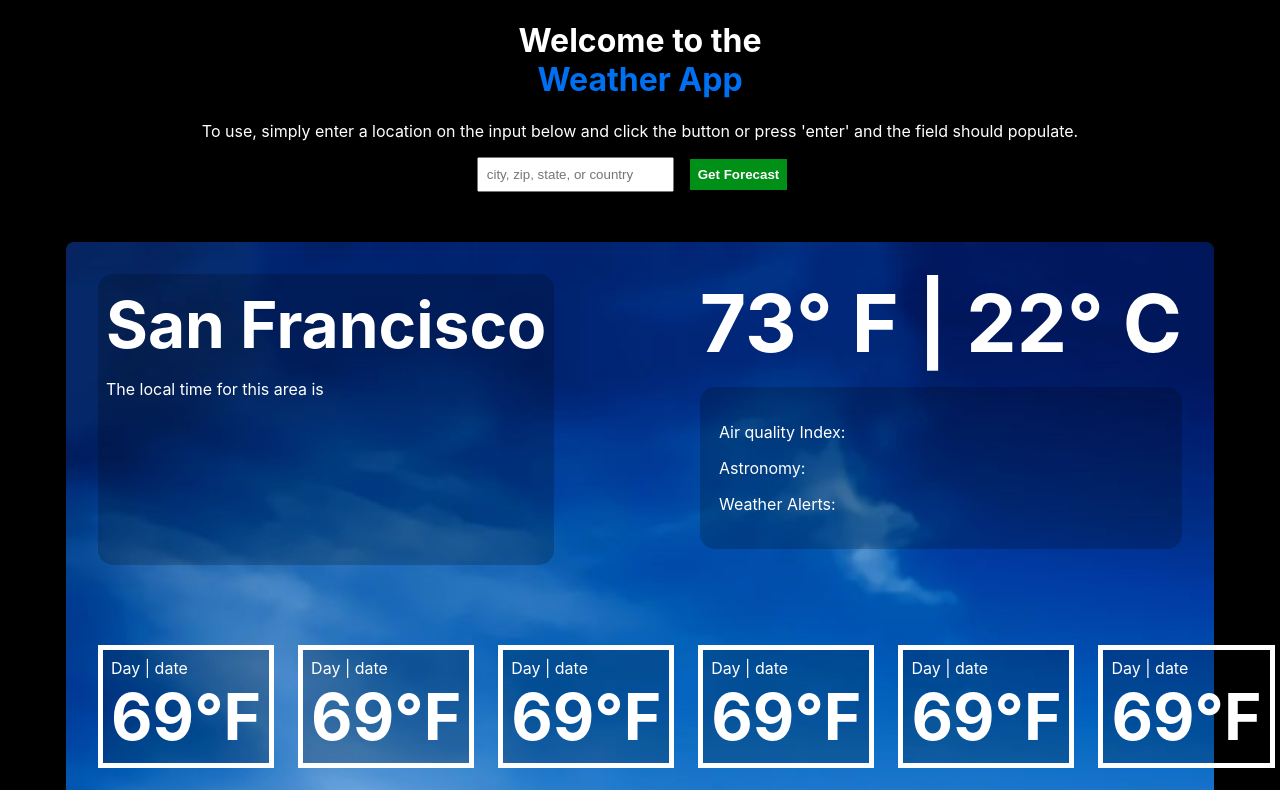
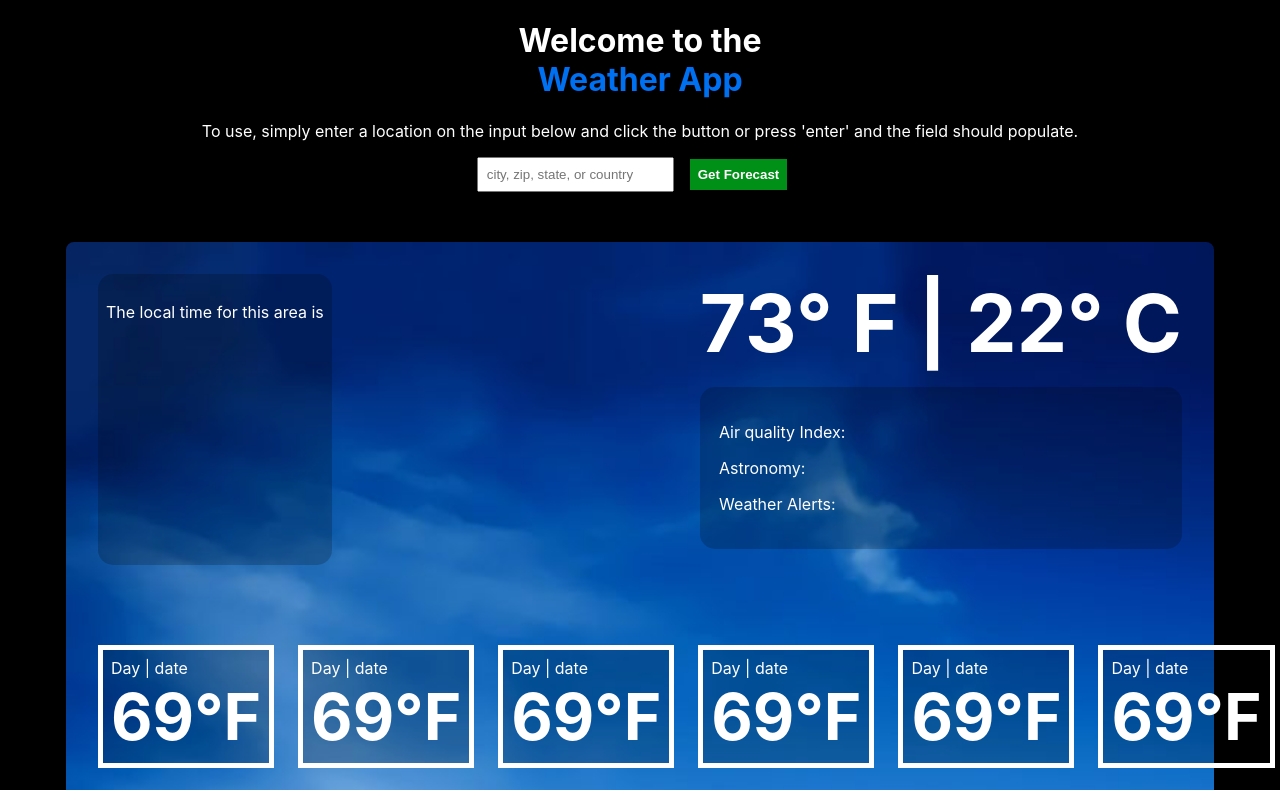
Before and after one commit to WesloTheWeb/weatherApp, a Next.js app: page / in a window 1280 px wide. Shown: the top 790 px of the page. Built offline with nearby package versions, Linux system fonts and the light colour scheme; no server answers.

Commit message:
branch initial

```diff
--- a/pages/index.js
+++ b/pages/index.js
@@ -1,9 +1,20 @@
+import React, { useState } from 'react';
 import Head from 'next/head';
+import LocationInput from '../src/containers/LocationInput/LocationInput';
+import Forecast from '../src/containers/Forecast/ForeCast';
 import Footer from '../src/components/Footer/Footer';
-import Forecast from '../src/containers/Forecast/ForeCast';
-import LocationInput from '../src/containers/LocationInput/LocationInput';
+import { QueryContext } from '../src/context/QueryContext';
 
 export default function Home() {
+
+  const [query, setQuery] = useState(''); // For query input
+  const [weather, setWeather] = useState({}); // Values for locatiion
+
+  const providerValues = React.useMemo(() => ({
+    query, setQuery,
+    weather, setWeather,
+}), [query, weather]);
+
   return (
     <div>
       <Head>
@@ -14,9 +25,11 @@ export default function Home() {
       <main>
         <h1> Welcome to the <br /><span className="title">Weather App</span></h1>
         <p className="instructions">To use, simply enter a location on the input below and click the button or press 'enter' and the field should populate.</p>
-        <LocationInput />
-        <Forecast />
-        <Footer />
+        <QueryContext.Provider value={providerValues}>
+          <LocationInput />
+          <Forecast value={providerValues}/>
+        </QueryContext.Provider>
+          <Footer />
       </main>
     </div>
   )
--- a/src/components/ForeCastCard/ForeCastCard.js
+++ b/src/components/ForeCastCard/ForeCastCard.js
@@ -7,7 +7,7 @@ const ForeCastCard = ({ city, currentWeather, timeZone }) => {
     return (
         <div className={forecastCard}>
             <section className={cityBlock}>
-                <h2>San Francisco</h2>
+                <h2>{city}</h2>
                 <p>The local time for this area is {timeZone}</p>
             </section>
             <section className={weatherBlock}>
--- a/src/containers/ForeCast/ForeCast.js
+++ b/src/containers/ForeCast/ForeCast.js
@@ -1,4 +1,5 @@
-import React, { useEffect } from 'react';
+import React, { useContext } from 'react';
+import { QueryContext } from '../../context/QueryContext';
 import classes from './ForeCast.module.css';
 import ForeCastCard from '../../components/ForecastCard/ForecastCard';
 import UpcomingForeCastCard from '../../components/UpcomingForceCastCard/UpcomingForeCastCard';
@@ -7,22 +8,11 @@ const { forecastContainer, upcomingGrid } = classes;
 
 const Forecast = (props) => {
 
-    const params = {
-        apiKey: process.env.REACT_APP_WEATHER_KEY,
-        baseURL: "http://api.weatherapi.com/v1/",
-        q: 53222,
-    }
-    const currentWeather = `${params.baseURL}current.json?key=${params.apiKey}&q="San%20Francisco"&aqi=no`;
-    const forecastWeather = `${params.baseURL}forecast.json?key=${params.apiKey}&q="San%20Francisco"&aqi=no`;
-    useEffect(() => {
-        fetch(forecastWeather)
-            .then(res => res.json())
-            .then(result => console.log(result))
-    });
+    const {weather} = useContext(QueryContext);
 
     return (
         <section className={forecastContainer}>
-            <ForeCastCard />
+            <ForeCastCard  />
             <div className={upcomingGrid}>
                 <UpcomingForeCastCard />
                 <UpcomingForeCastCard />
--- a/src/containers/LocationInput/LocationInput.js
+++ b/src/containers/LocationInput/LocationInput.js
@@ -1,12 +1,41 @@
-import React from 'react';
+import React, { useContext } from 'react';
+import { QueryContext } from '../../context/QueryContext';
 import classes from './LocationInput.module.css';
 
 const { inputContainer } = classes;
 
 const LocationInput = (props) => {
+
+    const api = {
+        apiKey: process.env.REACT_APP_WEATHER_KEY,
+        baseURL: "http://api.weatherapi.com/v1/",
+        q: 53222,
+    }
+    // const currentWeather = `${api.baseURL}current.json?key=${api.apiKey}&q="San%20Francisco"&aqi=no`;
+
+    const { setQuery, query, weather } = useContext(QueryContext);
+    // const forecastWeather = `${api.baseURL}forecast.json?key=${api.apiKey}&q=${query}&aqi=no`;
+
+    const handleQuery = (evnt) => {
+        if (evnt.key === 'Enter') {
+            fetch(`${api.baseURL}forecast.json?key=${api.apiKey}&q=${query}&aqi=no`)
+                .then(res => res.json())
+                .then(result => {
+                    setWeather(result);
+                    setQuery('');
+                    console.log(result);
+                });
+        }
+    };
+
     return (
         <form className={inputContainer}>
-            <input placeholder="city, zip, state, or country" />
+            <input
+                type="text"
+                placeholder="city, zip, state, or country"
+                onChange={e => setQuery(e.target.value)}
+                value={query}
+                onKeyPress={handleQuery} />
             <button>Get Forecast</button>
         </form>
     );
--- /dev/null
+++ b/src/context/queryContext.js
@@ -0,0 +1,3 @@
+import { createContext } from "react";
+
+export const QueryContext = createContext({});
```
